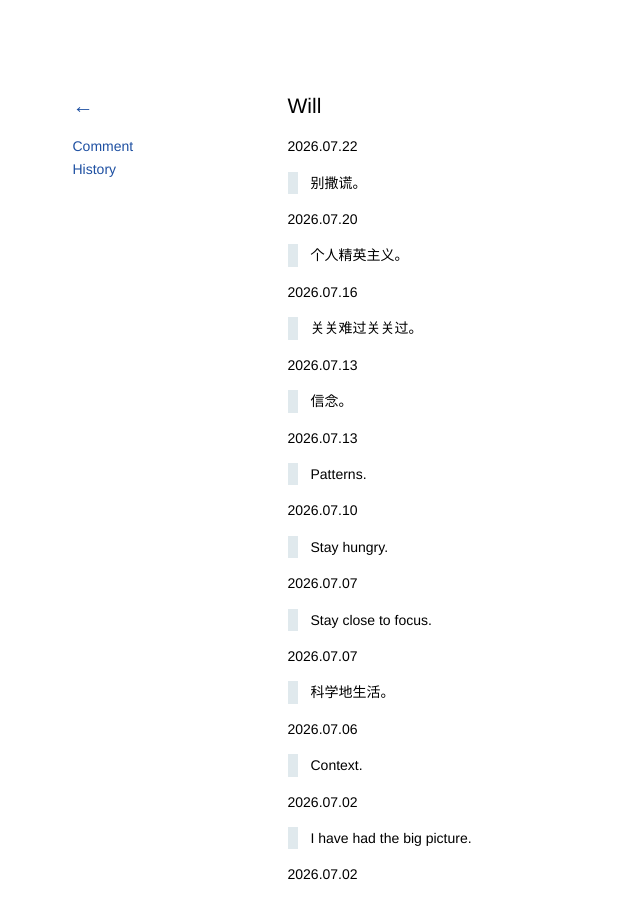
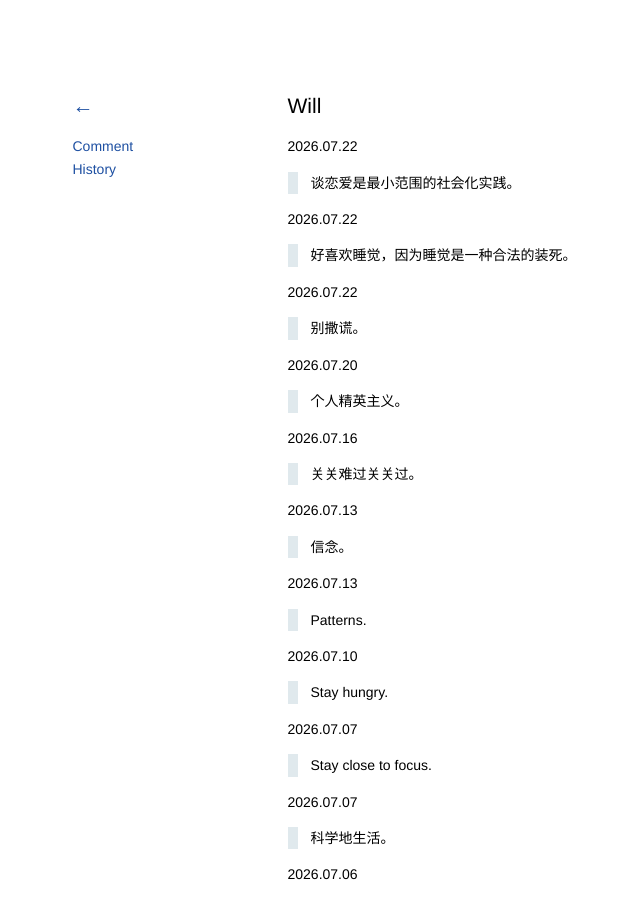
Before and after one commit to kidlj/awei, a Jekyll site: the page built from _wiki/will.md, in a window 1280 px wide and 900 px high. Shown: the whole window, without its empty margins (60-700 px from the left). Built offline with Jekyll 4.4.1, drawn with Linux system fonts in a browser that asks for light colours.

Commit message:
update will

```diff
--- a/_wiki/will.md
+++ b/_wiki/will.md
@@ -1,6 +1,14 @@
 ---
 title: Will
 ---
+
+2026.07.22
+
+> 谈恋爱是最小范围的社会化实践。
+
+2026.07.22
+
+> 好喜欢睡觉，因为睡觉是一种合法的装死。
 
 2026.07.22
 
```
